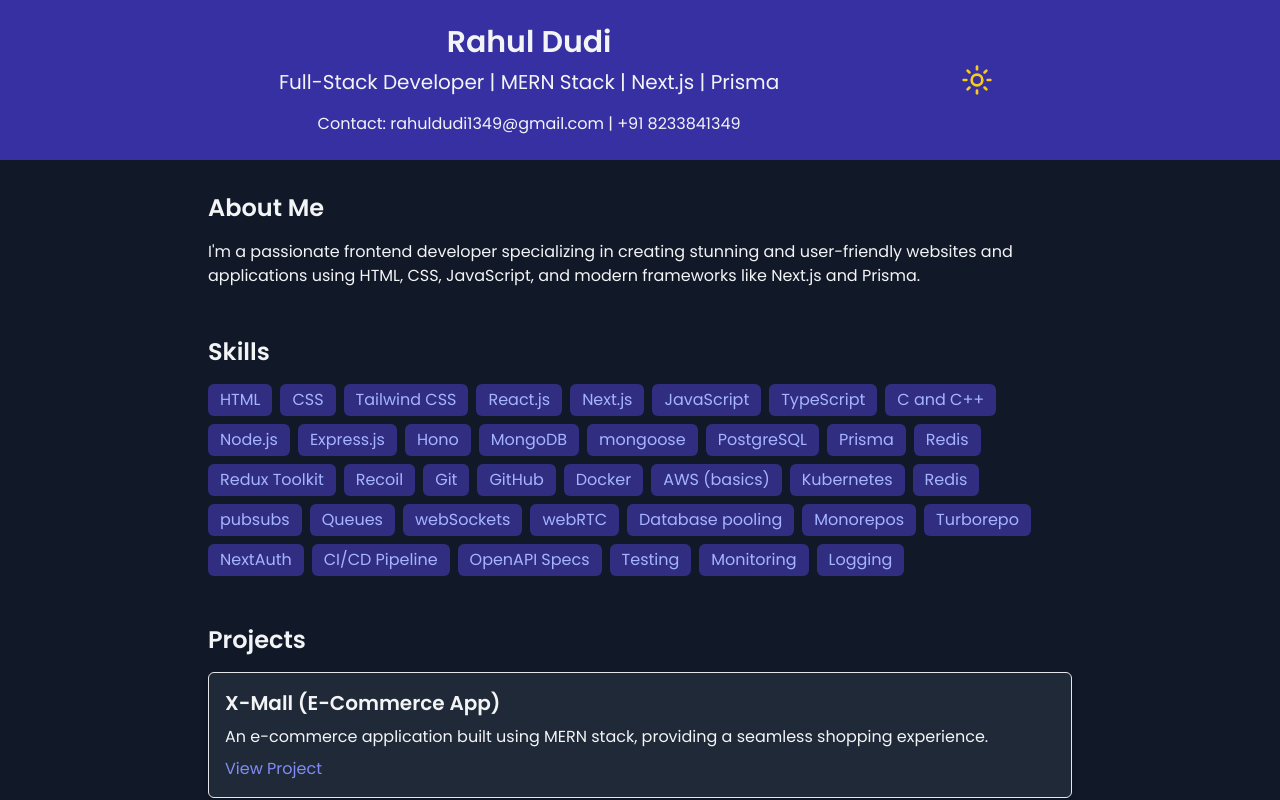
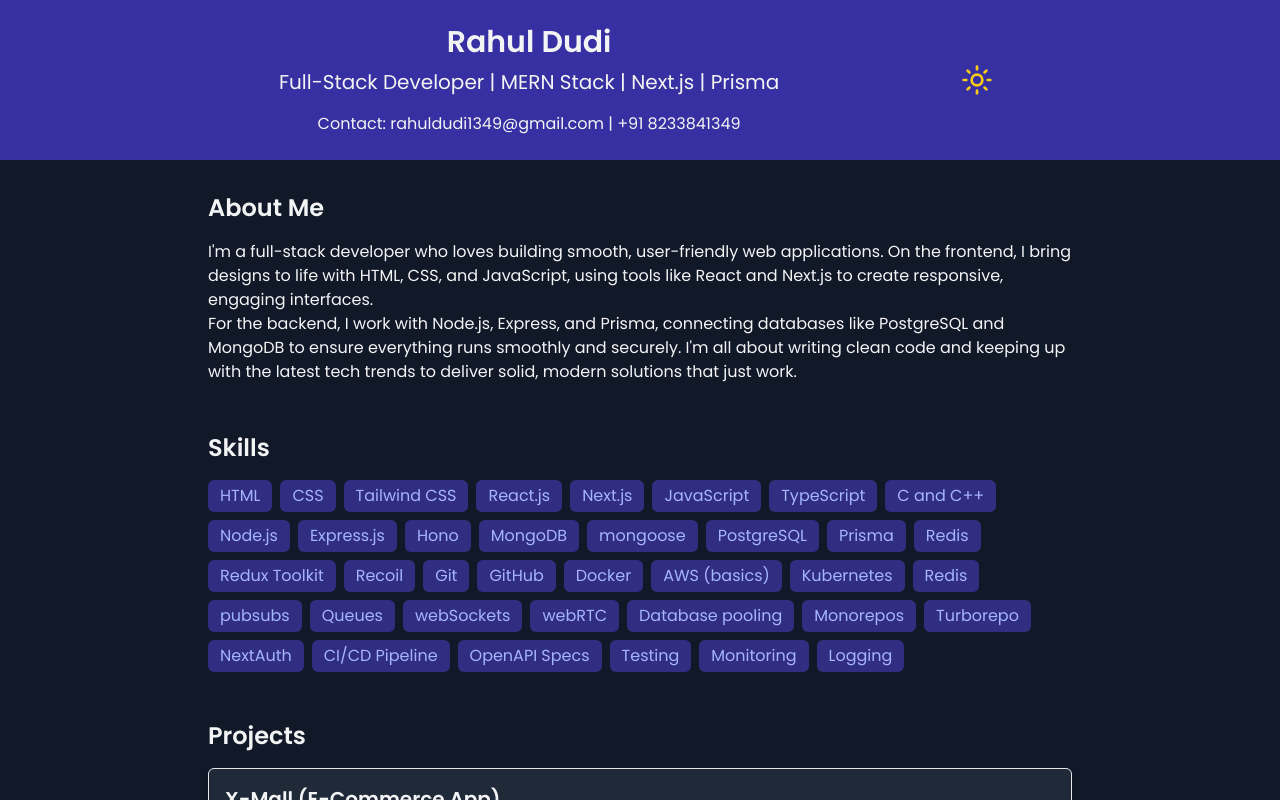
Before and after one commit to rahuljat1349/Portfolio, a React (Vite) app: page / in a window 1280 px wide. Shown: the top 800 px of the page. Built offline with nearby package versions, Linux system fonts and the light colour scheme.

Commit message:
update bio

```diff
--- a/src/App.jsx
+++ b/src/App.jsx
@@ -47,9 +47,14 @@ const PortfolioPage = () => {
         <section className="mb-12">
           <h2 className="text-2xl font-semibold mb-4">About Me</h2>
           <p>
-            I'm a passionate frontend developer specializing in creating
-            stunning and user-friendly websites and applications using HTML,
-            CSS, JavaScript, and modern frameworks like Next.js and Prisma.
+            I'm a full-stack developer who loves building smooth, user-friendly
+            web applications. On the frontend, I bring designs to life with
+            HTML, CSS, and JavaScript, using tools like React and Next.js to
+            create responsive, engaging interfaces. <br />For the backend, I work with
+            Node.js, Express, and Prisma, connecting databases like PostgreSQL
+            and MongoDB to ensure everything runs smoothly and securely. I'm all
+            about writing clean code and keeping up with the latest tech trends
+            to deliver solid, modern solutions that just work.
           </p>
         </section>
 
```
